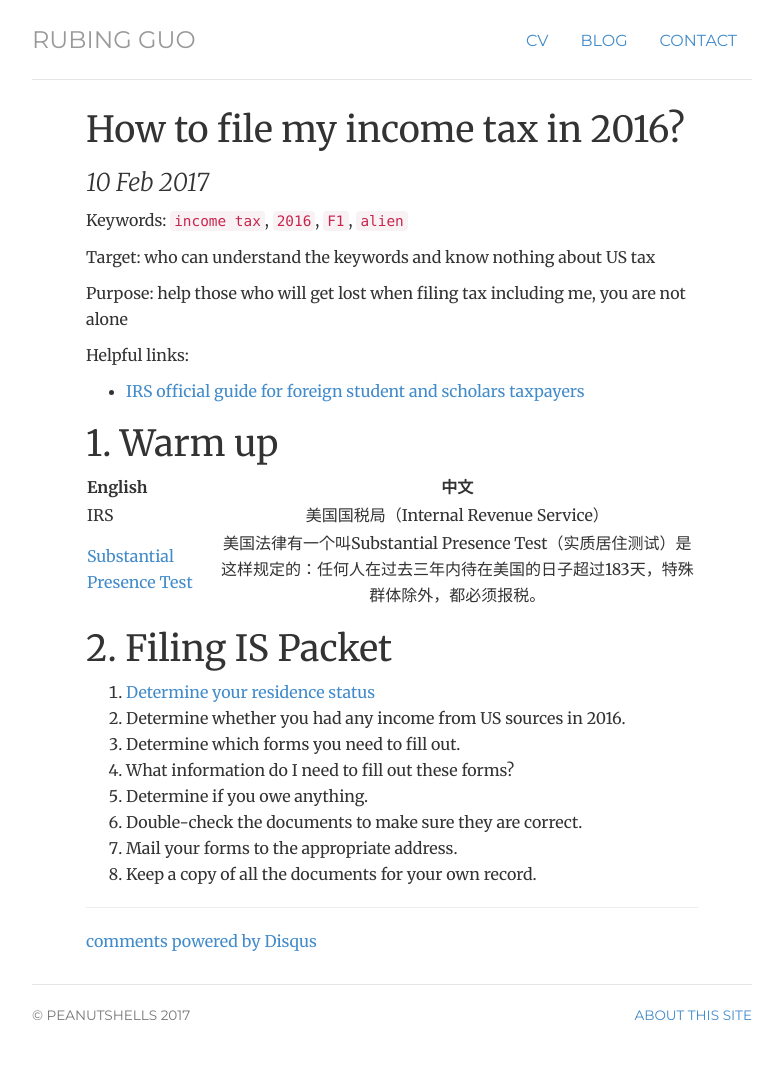
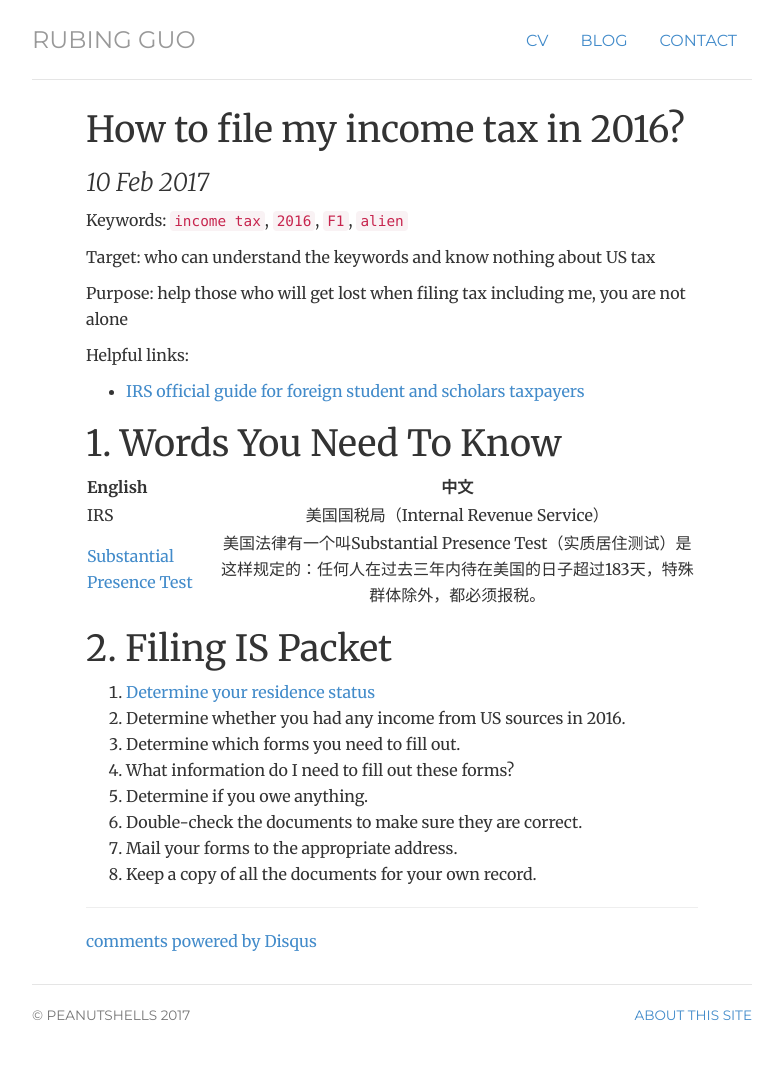
Before and after one commit to flower-joke/peanutshells.github.io, a Jekyll site: the page built from _posts/2017-02-10-filing-IS.md, in a window 1280 px wide. Shown: the whole page, without its empty margins (248-1031 px from the left). Built offline with Jekyll 4.4.1, drawn with Linux system fonts in a browser that asks for light colours; nearby versions of some CDN libraries; our own code applies the rules of GitHub Pages for plain Markdown files; comment, search, counter and statistics services are not loaded.

Commit message:
Update 2017-02-10-filing-IS.md

```diff
--- a/_posts/2017-02-10-filing-IS.md
+++ b/_posts/2017-02-10-filing-IS.md
@@ -14,7 +14,7 @@ Helpful links:
   <li><a href = "https://www.irs.gov/individuals/international-taxpayers/foreign-students-and-scholars">IRS official guide for foreign student and scholars taxpayers</a></li>
 </ul>
 
-# 1. Warm up
+# 1. Words You Need To Know
 
 English|中文
 ---|:---:|
```
